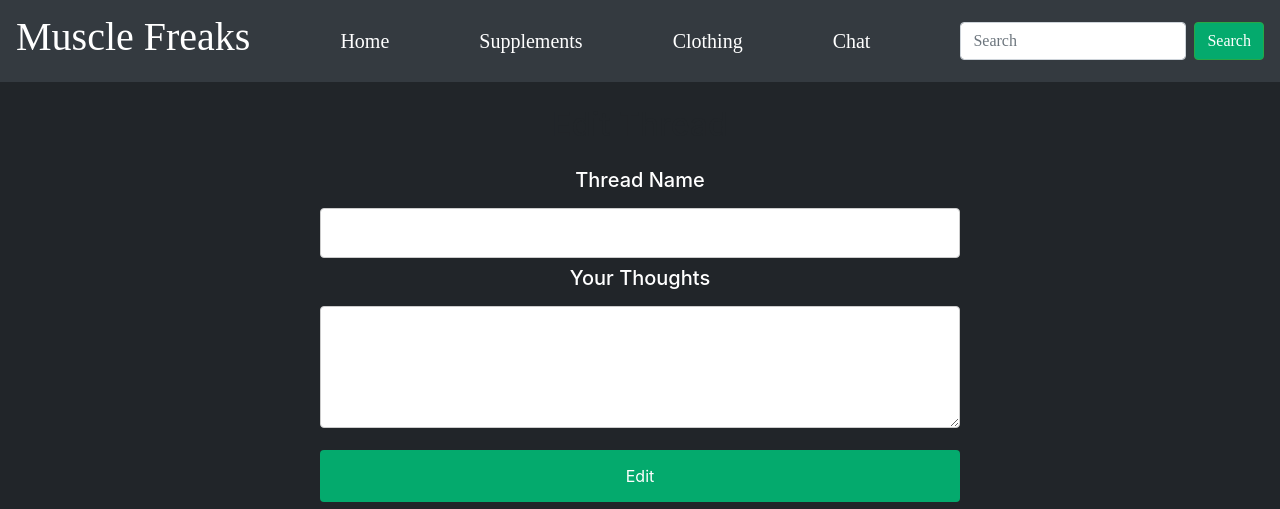
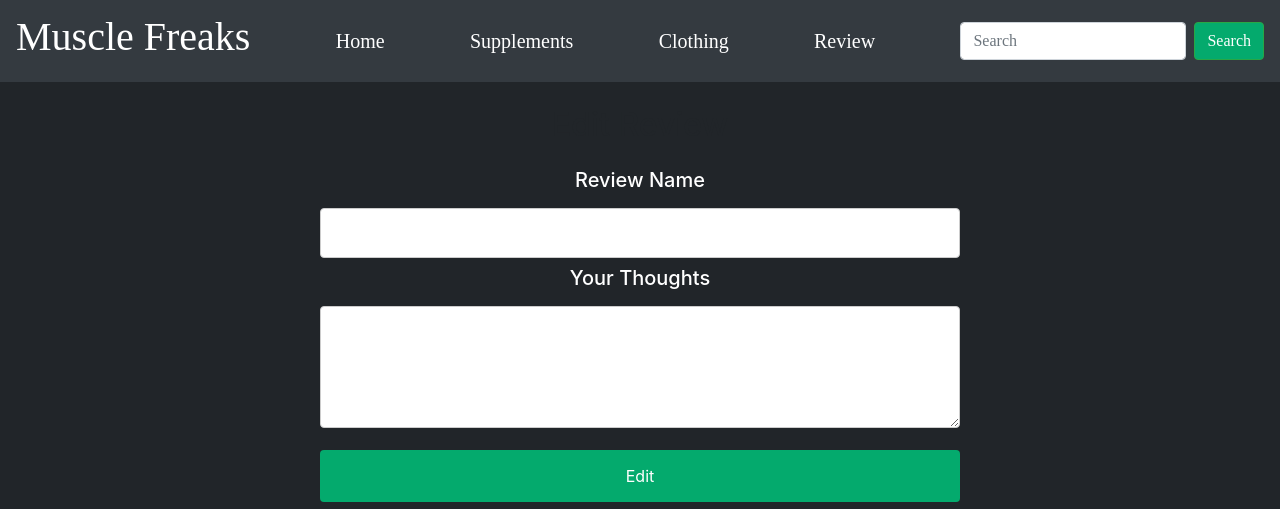
Before and after one commit to washingtonpanganai/Muscle-Freaks, a Flask app: template templates/edit.html in a window 1280 px wide. Shown: the top 509 px of the page. Run offline with Flask 3, Linux system fonts and the light colour scheme; the template is opened without the code that fills it, so the values that code supplies are empty.

Commit message:
Changed chat.html to review.html

```diff
--- a/app.py
+++ b/app.py
@@ -19,57 +19,58 @@
 #     def __repr__(self):
 #         return f"Supplement {self.id}"
 
-class Thread(db.Model):
+class Review(db.Model):
     id = db.Column(db.Integer, primary_key=True)
-    threadTitle = db.Column(db.String(100), nullable=False)
-    threadContent = db.Column(db.String(500), nullable=False)
+    reviewTitle = db.Column(db.String(100), nullable=False)
+    reviewContent = db.Column(db.String(500), nullable=False)
 
     def __repr__(self):
-        return f"Title : {self.threadTitle}, Content: {self.threadContent}"
-
+        return f"Title : {self.reviewTitle}, Content: {self.reviewContent}"
 @app.route("/")
 def hello_world():
     return render_template("index.html")
 
 
-@app.route("/chat")
-def chat():
-    threads = Thread.query.all()
-    return render_template("chat.html", threads=threads)
+@app.route("/review")
+def review():
+    reviews = Review.query.all()
+    return render_template("review.html", reviews=reviews)
 
 @app.route("/add", methods=["POST"])
-def add_thread():
-    thread_title = request.form.get("thread_title")
-    thread_content = request.form.get("thread_content")
+def add_review():
+    review_title = request.form.get("review_title")
+    review_content = request.form.get("review_content")
 
-    new_thread = Thread(threadTitle=thread_title, threadContent=thread_content)
-    db.session.add(new_thread)
+    new_review = Review(reviewTitle=review_title, reviewContent=review_content)
+    db.session.add(new_review)
     db.session.commit()
 
-    return redirect("/chat")
+    return redirect("/review")
 
 @app.route('/delete/<int:id>')
 def erase(id):
-    data = Thread.query.get(id)
+    data = Review.query.get(id)
     db.session.delete(data)
     db.session.commit()
-    return redirect('/chat')
+    return redirect('/review')
 
 @app.route("/edit/<int:id>", methods=["GET", "POST"])
 def edit(id:int):
-    thread = Thread.query.get_or_404(id)
+    review = Review.query.get_or_404(id)
     if request.method == "POST":
-        thread.threadContent = request.form['thread_content']
+        review.reviewTitle = request.form['review_title']
+        review.reviewContent = request.form['review_content']
         try:
             db.session.commit()
-            return redirect("/chat")
+            return redirect("/review")
         except Exception as e:
             return f"ERROR:{e}"
     else:
-        return render_template('edit.html', thread=thread)
+        return render_template('edit.html', review=review)
 
 if __name__ == "__main__":
     with app.app_context():
+        db.drop_all()
         db.create_all()
 
     app.run(debug=True)
--- a/static/style.css
+++ b/static/style.css
@@ -89,6 +89,14 @@
   color: #ffffff;
 }
 
+.reviewHeader {
+  color: #ffffff;
+}
+
+.reviewNameHeader {
+  color: #ffffff;
+}
+
 .yapHeader {
   color: #ffffff;
 }
--- a/static/style.scss
+++ b/static/style.scss
@@ -123,6 +123,14 @@
   color: #ffffff;
 }
 
+.reviewHeader {
+  color: #ffffff;
+}
+
+.reviewNameHeader {
+  color: #ffffff;
+}
+
 .yapHeader {
   color: #ffffff;
 }
--- a/templates/base.html
+++ b/templates/base.html
@@ -24,7 +24,7 @@
       <a class="navbar-brand" href="/">Home <span class="sr-only">(current)</span></a>
       <a class="navbar-brand" href="#">Supplements</a>
       <a class="navbar-brand" href="#">Clothing</a>
-      <a class="navbar-brand" href="/chat">Chat</a>
+      <a class="navbar-brand" href="/review">Review</a>
 
     </div>
     <form class="form-inline">
--- a/templates/edit.html
+++ b/templates/edit.html
@@ -5,14 +5,13 @@
 {% block body %}
 
 <div class="content">
-        <h2 class="text-center my-4 chat-header">Edit Thread</h2>
+        <h2 class="text-center my-4 chat-header">Edit Review</h2>
 
-        <form action="/edit/{{ thread.id }}" method="POST" class="chat-forum">
-            <h5 class="threadNameHeader">Thread Name</h5>
-            <input type="text" name="thread_title" value="{{ thread.threadTitle }}" class="threadNameClass">
-
+        <form action="/edit/{{ review.id }}" method="POST" class="chat-forum">
+            <h5 class="reviewNameHeader">Review Name</h5>
+            <input type="text" name="review_title" value="{{ review.reviewTitle }}" class="reviewNameClass">
             <h5 class="yapHeader">Your Thoughts</h5>
-            <textarea name="thread_content" rows="4" cols="50" class="yapClass">{{ thread.threadContent }}</textarea>
+            <textarea name="review_content" rows="4" cols="50" class="yapClass">{{ review.reviewContent }}</textarea>
 
             <input type="submit" value="Edit">
         </form>
```
Also changed, not shown: templates/review.html (renamed from templates/chat.html, +11 -12 lines), 1 other file.
